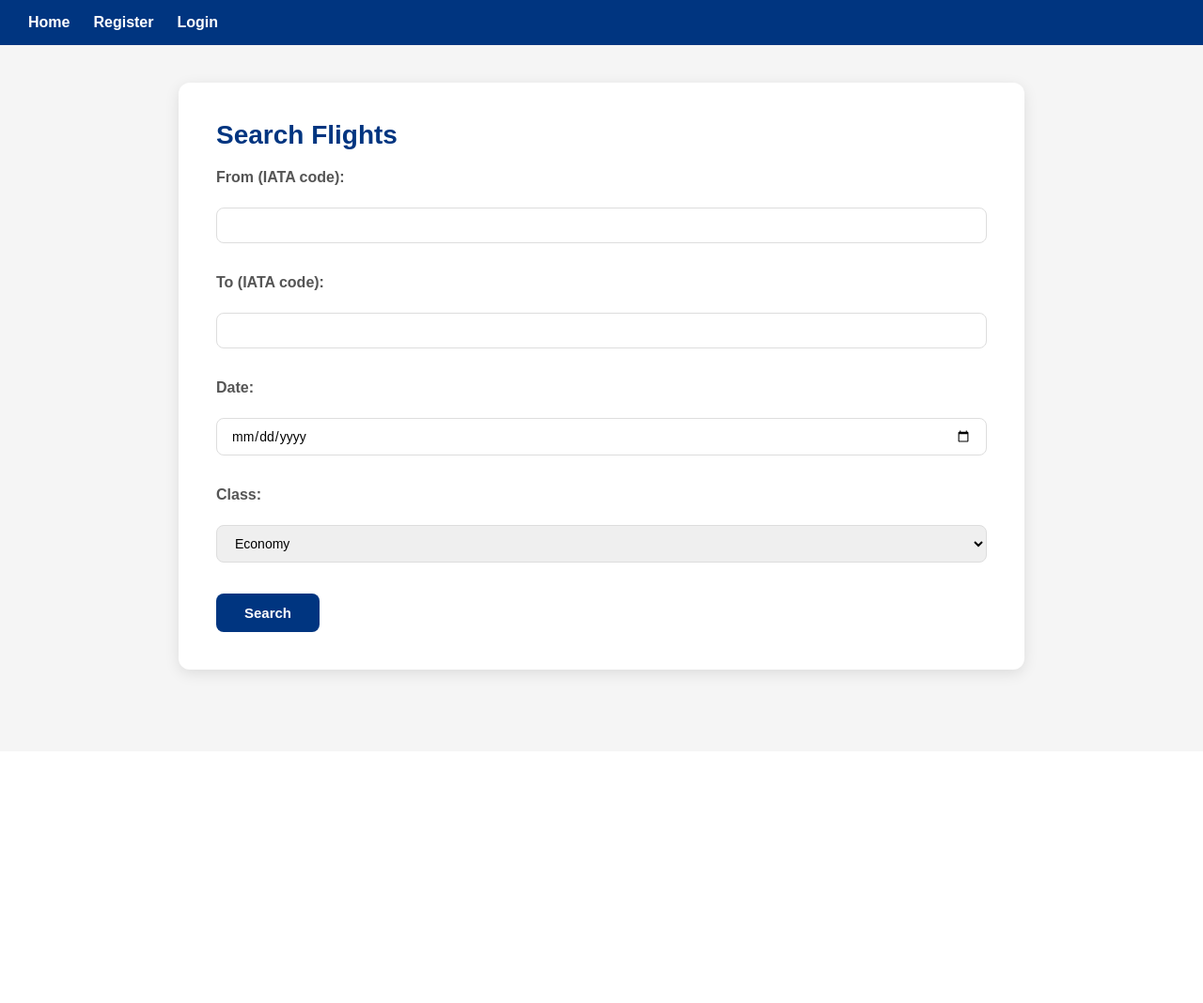
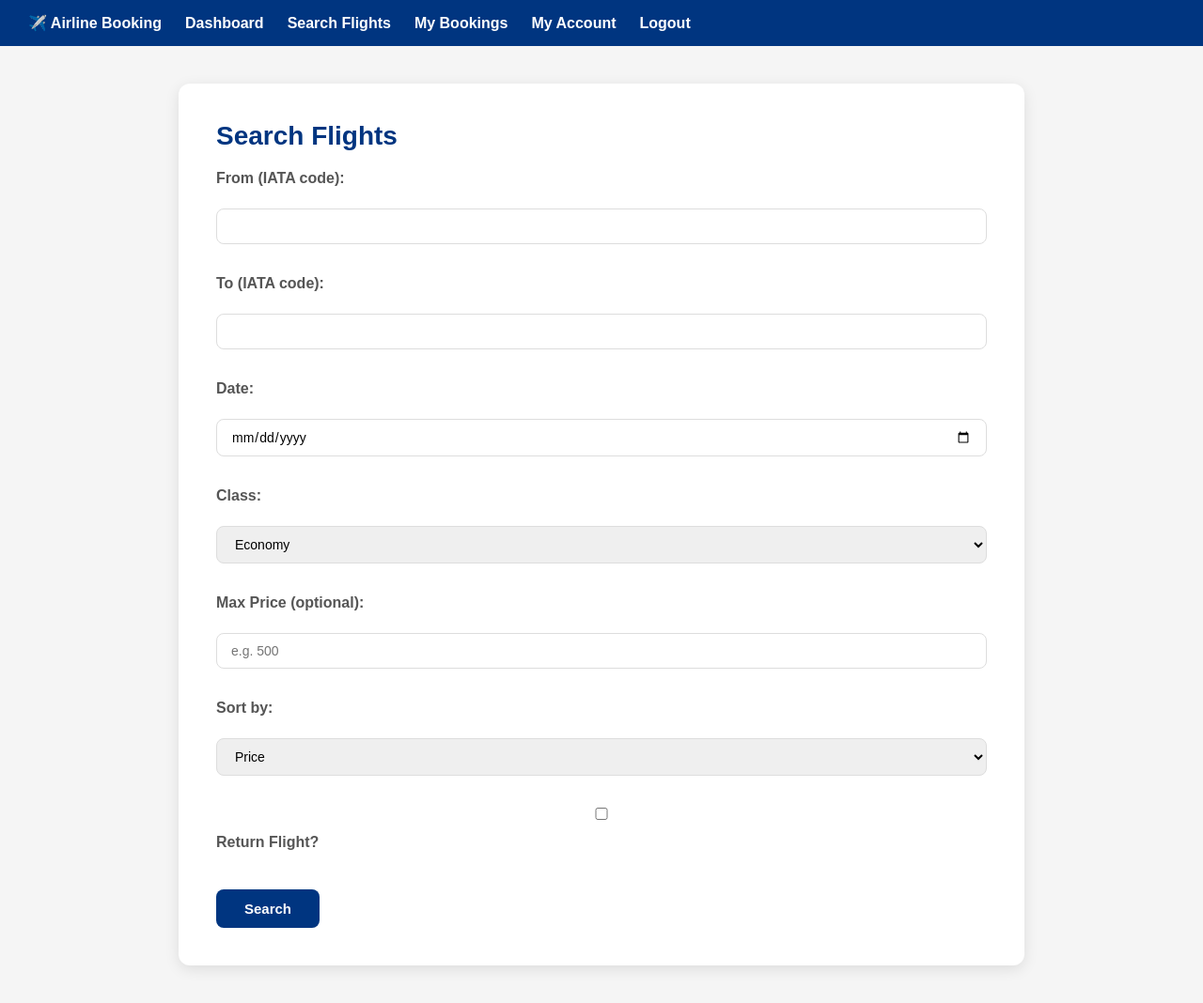
Before and after one commit to DSGO0304/airline-app, a Flask app: page /search in a window 1280 px wide. Shown: the whole page at 94% size. Before the commit the page ends 726 px from the top, so only its background shows below. Run offline with Flask 3, Linux system fonts and the light colour scheme; the visitor is signed in with stand-in values (Sample User, id 1).

Commit message:
Add return flight search feature

```diff
--- a/app.py
+++ b/app.py
@@ -76,36 +76,100 @@ def search():
     flights = []
     searched = False
     class_type = 'ECONOMY'
+    error = None
 
     if request.method == 'POST':
-        departure = request.form['departure'].upper()
-        arrival = request.form['arrival'].upper()
-        date = request.form['date']
-        class_type = request.form['class_type']
+        departure = request.form.get('departure', '').upper().strip()
+        arrival = request.form.get('arrival', '').upper().strip()
+        date = request.form.get('date', '')
+        class_type = request.form.get('class_type', 'ECONOMY')
+        max_price = request.form.get('max_price', '') or None
+        sort_by = request.form.get('sort_by', 'price')
+        return_flight = request.form.get('return_flight')
+        return_date = request.form.get('return_date', '')
         searched = True
 
-        try:
-            conn = get_connection()
-            cur = conn.cursor()
-            cur.execute(
-                """
-                SELECT f.flight_number, f.departure_airport, f.arrival_airport,
-                       f.departure_time, f.arrival_time, p.amount, f.flight_id
-                FROM Flight f
-                JOIN Price p ON f.flight_id = p.flight_id
-                WHERE f.departure_airport = %s
-                  AND f.arrival_airport = %s
-                  AND f.flight_date = %s
-                  AND p.class_type = %s
-                """,
-                (departure, arrival, date, class_type)
-            )
-            flights = cur.fetchall()
-            cur.close()
-            conn.close()
-        except Exception as e:
-            return render_template('search.html', error=str(e))
-    return render_template('search.html', flights=flights, searched=searched, class_type=class_type)
+        # Validate input
+        if not departure or not arrival or not date:
+            error = "Please fill in all fields."
+        elif len(departure) != 3 or len(arrival) != 3:
+            error = "Airport codes must be 3 characters."
+        elif departure == arrival:
+            error = "Departure and arrival airports cannot be the same."
+        else:
+            try:
+                conn = get_connection()
+                cur = conn.cursor()
+                cur.execute("""
+                    SELECT f.flight_number, f.departure_airport, f.arrival_airport,
+                           f.departure_time, f.arrival_time, p.amount, f.flight_id
+                    FROM Flight f
+                    JOIN Price p ON f.flight_id = p.flight_id
+                    WHERE f.departure_airport = %s
+                      AND f.arrival_airport = %s
+                      AND DATE(f.flight_date) = %s
+                      AND p.class_type = %s
+                                              AND (%s IS NULL OR p.amount <= %s)
+                      AND (SELECT COUNT(*) FROM Booking_Flight bf
+                           JOIN Booking b ON bf.booking_id = b.booking_id
+                           WHERE bf.flight_id = f.flight_id
+                             AND bf.class_type = %s
+                             AND b.booking_status = 'CONFIRMED')
+                          < (CASE WHEN %s = 'ECONOMY'
+                                  THEN f.economy_class_capacity
+                                  ELSE f.first_class_capacity END)
+                                        ORDER BY
+                                                CASE WHEN %s = 'price' THEN p.amount END ASC,
+                                                CASE WHEN %s = 'duration' THEN
+                                                        EXTRACT(EPOCH FROM (f.arrival_time - f.departure_time))
+                                                END ASC
+                                """, (departure, arrival, date, class_type, max_price, max_price, class_type, class_type, sort_by, sort_by))
+                flights = cur.fetchall()
+                cur.close()
+                conn.close()
+            except Exception as e:
+                error = f"Search error: {str(e)}"
+
+        # Return flight search
+        return_flights = []
+        if return_flight and return_date:
+            try:
+                conn2 = get_connection()
+                cur2 = conn2.cursor()
+                cur2.execute("""
+                    SELECT f.flight_number, f.departure_airport, f.arrival_airport,
+                           f.departure_time, f.arrival_time, p.amount, f.flight_id
+                    FROM Flight f
+                    JOIN Price p ON f.flight_id = p.flight_id
+                    WHERE f.departure_airport = %s
+                      AND f.arrival_airport = %s
+                      AND DATE(f.flight_date) = %s
+                      AND p.class_type = %s
+                      AND (%s IS NULL OR p.amount <= %s)
+                      AND (SELECT COUNT(*) FROM Booking_Flight bf
+                           JOIN Booking b ON bf.booking_id = b.booking_id
+                           WHERE bf.flight_id = f.flight_id
+                             AND bf.class_type = %s
+                             AND b.booking_status = 'CONFIRMED')
+                          < (CASE WHEN %s = 'ECONOMY'
+                                  THEN f.economy_class_capacity
+                                  ELSE f.first_class_capacity END)
+                    ORDER BY
+                        CASE WHEN %s = 'price' THEN p.amount END ASC,
+                        CASE WHEN %s = 'duration' THEN
+                            EXTRACT(EPOCH FROM (f.arrival_time - f.departure_time))
+                        END ASC
+                """, (arrival, departure, return_date, class_type, max_price, max_price, class_type, class_type, sort_by, sort_by))
+                return_flights = cur2.fetchall()
+                cur2.close()
+                conn2.close()
+            except Exception as e:
+                error = f"Return flight search error: {str(e)}"
+
+    return render_template('search.html', flights=flights, searched=searched,
+                         class_type=class_type, error=error,
+                         return_flights=return_flights if 'return_flights' in dir() else [],
+                         return_date=return_date if 'return_date' in dir() else '')
 
 @app.route('/book/<int:flight_id>/<class_type>', methods=['GET', 'POST'])
 def book(flight_id, class_type):
@@ -122,6 +186,25 @@ def book(flight_id, class_type):
             FROM Flight f WHERE f.flight_id = %s
         """, (flight_id,))
         flight = cur.fetchone()
+
+        # Check seat availability before loading price data
+        cur.execute("""
+            SELECT (CASE WHEN %s = 'ECONOMY'
+                         THEN f.economy_class_capacity
+                         ELSE f.first_class_capacity END)
+                   - (SELECT COUNT(*) FROM Booking_Flight bf
+                      JOIN Booking b ON bf.booking_id = b.booking_id
+                      WHERE bf.flight_id = f.flight_id
+                        AND bf.class_type = %s
+                        AND b.booking_status = 'CONFIRMED')
+            FROM Flight f WHERE f.flight_id = %s
+        """, (class_type, class_type, flight_id))
+        seats_left = cur.fetchone()[0]
+        if seats_left <= 0:
+            cur.close()
+            conn.close()
+            return render_template('booking.html', error='Sorry, this flight is fully booked.')
+
         cur.execute("SELECT amount FROM Price WHERE flight_id = %s AND class_type = %s",
                     (flight_id, class_type))
         price = cur.fetchone()[0]
@@ -241,6 +324,13 @@ def delete_address(address_id):
     try:
         conn = get_connection()
         cur  = conn.cursor()
+        # Check if address is used as billing address for any card
+        cur.execute("SELECT COUNT(*) FROM Credit_Card WHERE billing_address_id = %s", (address_id,))
+        count = cur.fetchone()[0]
+        if count > 0:
+            cur.close()
+            conn.close()
+            return redirect('/account?error=Cannot delete address: it is used as a billing address for a credit card. Please delete the card first.')
         cur.execute("DELETE FROM Address WHERE address_id = %s", (address_id,))
         conn.commit()
         cur.close()
@@ -258,11 +348,12 @@ def add_card():
     card_number     = request.form['card_number']
     card_type       = request.form['card_type'].upper()
     expiration_date = request.form['expiration_date']
+    billing_address_id = request.form.get('billing_address_id') or None
     try:
         conn = get_connection()
         cur  = conn.cursor()
-        cur.execute("INSERT INTO Credit_Card (card_number, expiration_date, card_type, customer_email) VALUES (%s, %s, %s, %s)",
-                    (card_number, expiration_date, card_type, email))
+        cur.execute("INSERT INTO Credit_Card (card_number, expiration_date, card_type, customer_email, billing_address_id) VALUES (%s, %s, %s, %s, %s)",
+                    (card_number, expiration_date, card_type, email, billing_address_id))
         conn.commit()
         cur.close()
         conn.close()
--- a/templates/base.html
+++ b/templates/base.html
@@ -6,11 +6,19 @@
     <link rel="stylesheet" href="{{ url_for('static', filename='style.css') }}">
 </head>
 <body>
-    <nav>
-        <a href="/">Home</a>
+   <nav>
+    <a href="/">✈️ Airline Booking</a>
+    {% if session['email'] %}
+        <a href="/dashboard">Dashboard</a>
+        <a href="/search">Search Flights</a>
+        <a href="/my-bookings">My Bookings</a>
+        <a href="/account">My Account</a>
+        <a href="/logout">Logout</a>
+    {% else %}
         <a href="/register">Register</a>
         <a href="/login">Login</a>
-    </nav>
+    {% endif %}
+</nav>
 
     <div class="container">
         {% block content %}{% endblock %}
--- a/templates/search.html
+++ b/templates/search.html
@@ -3,21 +3,58 @@
 {% block content %}
 <h2>Search Flights</h2>
 
+{% if error %}
+<p style="color: red;"><strong>Error:</strong> {{ error }}</p>
+{% endif %}
+
 <form method="POST" action="/search">
     <label>From (IATA code):</label><br>
-    <input type="text" name="departure" maxlength="3" required><br><br>
+    <input type="text" name="departure" maxlength="3" required value="{{ request.form.get('departure', '') }}"><br><br>
 
     <label>To (IATA code):</label><br>
-    <input type="text" name="arrival" maxlength="3" required><br><br>
+    <input type="text" name="arrival" maxlength="3" required value="{{ request.form.get('arrival', '') }}"><br><br>
 
     <label>Date:</label><br>
-    <input type="date" name="date" required><br><br>
+    <input type="date" name="date" required value="{{ request.form.get('date', '') }}"><br><br>
 
     <label>Class:</label><br>
     <select name="class_type">
-        <option value="ECONOMY">Economy</option>
-        <option value="FIRST">First Class</option>
+        <option value="ECONOMY" {% if class_type == 'ECONOMY' %}selected{% endif %}>Economy</option>
+        <option value="FIRST" {% if class_type == 'FIRST' %}selected{% endif %}>First Class</option>
     </select><br><br>
+
+    <label>Max Price (optional):</label><br>
+    <input type="number" name="max_price" placeholder="e.g. 500" min="0" step="0.01" value="{{ request.form.get('max_price', '') }}"><br><br>
+
+    <label>Sort by:</label><br>
+    <select name="sort_by">
+        <option value="price" {% if request.form.get('sort_by', 'price') == 'price' %}selected{% endif %}>Price</option>
+        <option value="duration" {% if request.form.get('sort_by') == 'duration' %}selected{% endif %}>Duration</option>
+    </select><br><br>
+
+    <label>
+        <input type="checkbox" name="return_flight" id="return_flight">
+        Return Flight?
+    </label><br><br>
+
+    <div id="return_date_div" style="display:none;">
+        <label>Return Date:</label><br>
+        <input type="date" name="return_date" id="return_date"><br><br>
+    </div>
+
+    <script>
+    document.addEventListener('DOMContentLoaded', function () {
+        var cb = document.getElementById('return_flight');
+        var div = document.getElementById('return_date_div');
+
+        function toggleReturn() {
+            div.style.display = cb.checked ? 'block' : 'none';
+        }
+
+        cb.addEventListener('change', toggleReturn);
+        toggleReturn();
+    });
+    </script>
 
     <button type="submit">Search</button>
 </form>
@@ -50,4 +87,32 @@
 <p>No flights found.</p>
 {% endif %}
 
+{% if return_flights %}
+<h3>Return Flights:</h3>
+<table border="1">
+    <tr>
+        <th>Flight</th>
+        <th>From</th>
+        <th>To</th>
+        <th>Departure</th>
+        <th>Arrival</th>
+        <th>Price</th>
+        <th></th>
+    </tr>
+    {% for f in return_flights %}
+    <tr>
+        <td>{{ f[0] }}</td>
+        <td>{{ f[1] }}</td>
+        <td>{{ f[2] }}</td>
+        <td>{{ f[3] }}</td>
+        <td>{{ f[4] }}</td>
+        <td>${{ f[5] }}</td>
+        <td><a href="/book/{{ f[6] }}/{{ class_type }}">Book</a></td>
+    </tr>
+    {% endfor %}
+</table>
+{% elif searched and return_date %}
+<p>No return flights found.</p>
+{% endif %}
+
 {% endblock %}
```
Also changed, not shown: templates/account.html (+12 -0 lines).
